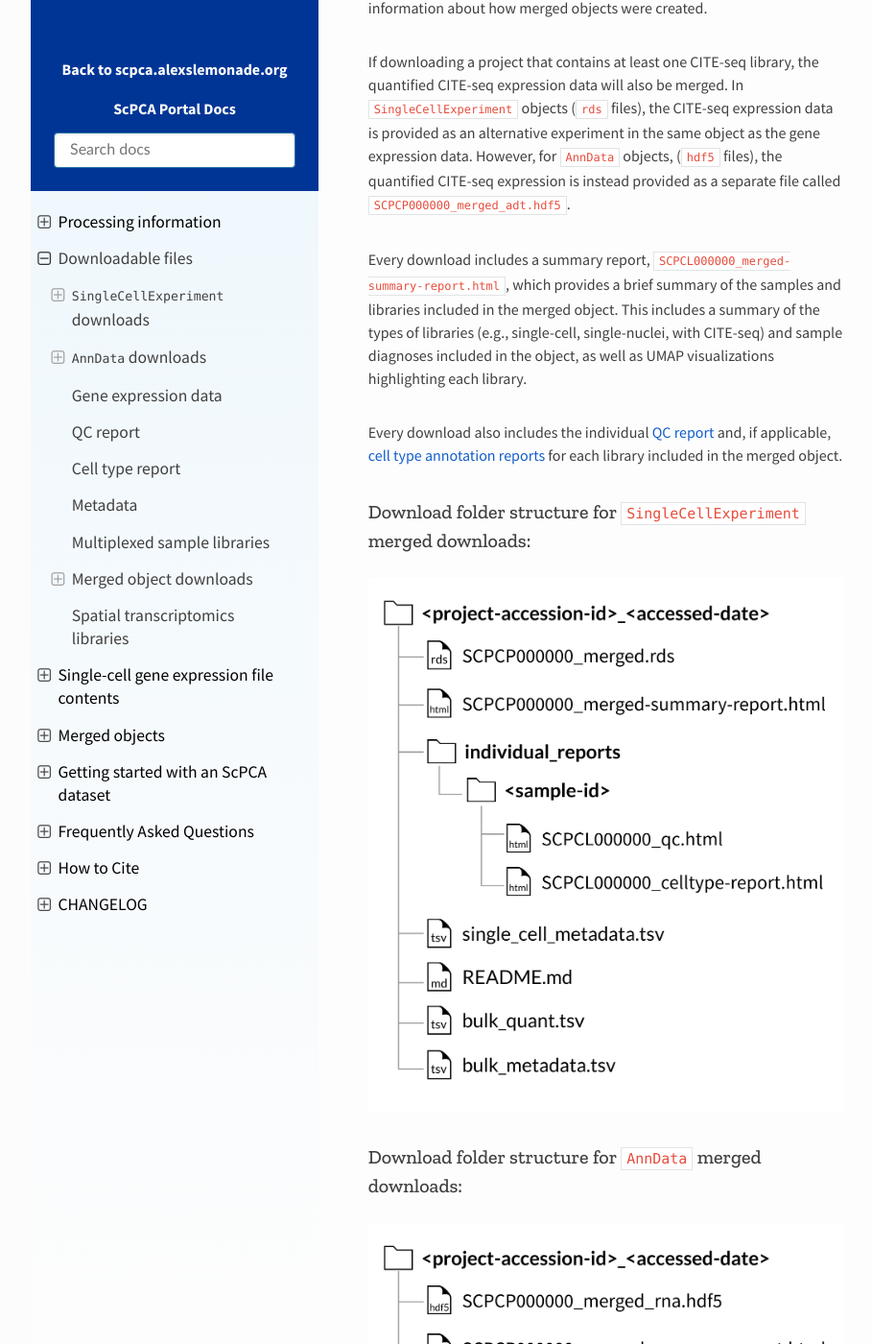
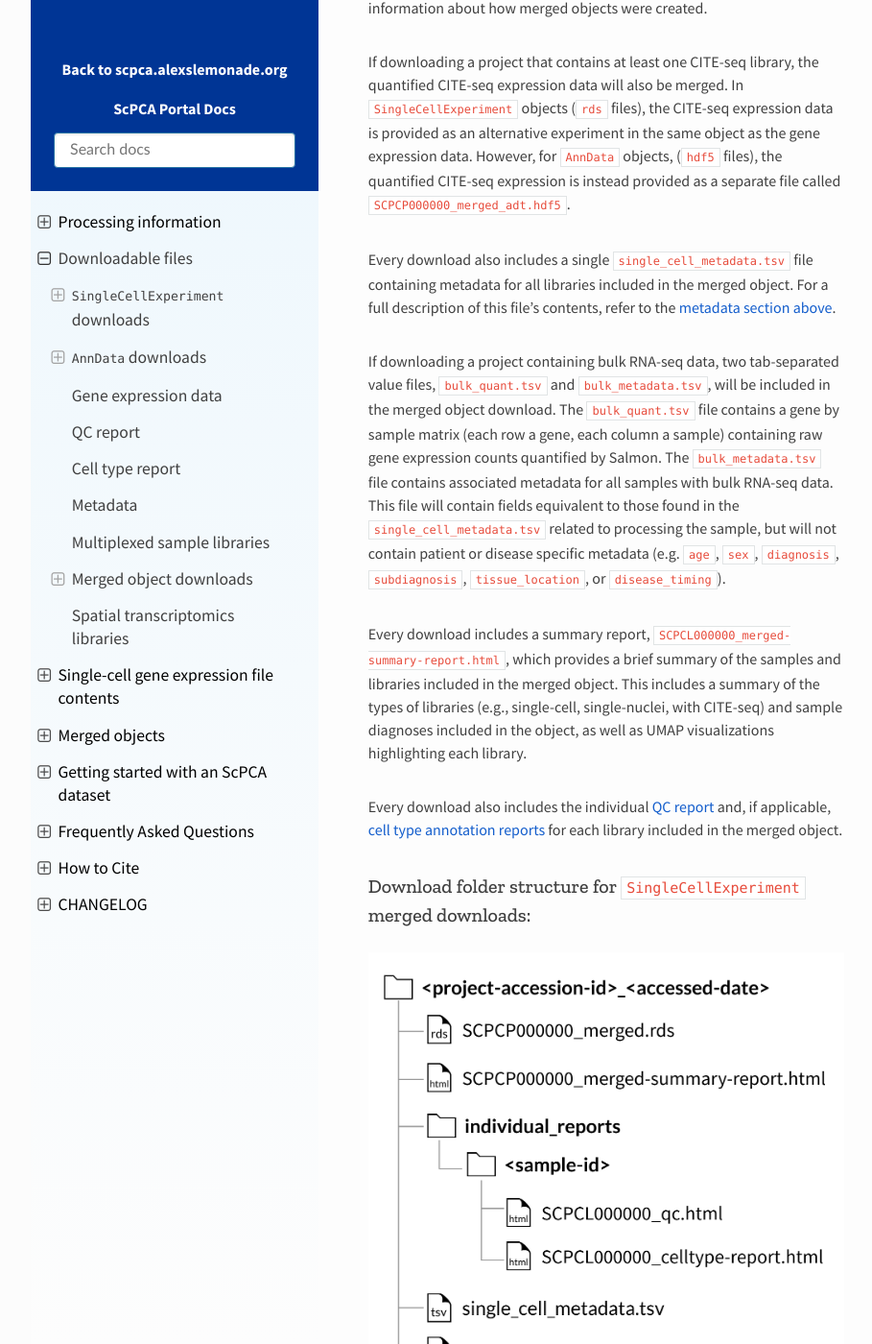
Before and after one commit to DongzeHE/scpca-docs, a Sphinx documentation site: the page built from docs/download_files.md, in a window 1280 px wide and 1400 px high, scrolled down 11101 px. Shown: the whole window at 96% size, without its empty margins (158-1067 px from the left). Built offline with Sphinx 7.4.7 and the Read the Docs theme 2.0.0, drawn with Linux system fonts in a browser that asks for light colours; some of the changed lines change nothing that is shown; some of the changed text lies outside the part shown.

Commit message:
rearrange text

```diff
--- a/docs/download_files.md
+++ b/docs/download_files.md
@@ -154,6 +154,14 @@
 In `SingleCellExperiment` objects (`rds` files), the CITE-seq expression data is provided as an alternative experiment in the same object as the gene expression data.
 However, for `AnnData` objects, (`hdf5` files), the quantified CITE-seq expression is instead provided as a separate file called `SCPCP000000_merged_adt.hdf5`.
 
+Every download also includes a single `single_cell_metadata.tsv` file containing metadata for all libraries included in the merged object.
+For a full description of this file's contents, refer to the [metadata section above](#metadata).
+
+If downloading a project containing bulk RNA-seq data, two tab-separated value files, `bulk_quant.tsv` and `bulk_metadata.tsv`, will be included in the merged object download.
+The `bulk_quant.tsv` file contains a gene by sample matrix (each row a gene, each column a sample) containing raw gene expression counts quantified by Salmon.
+The `bulk_metadata.tsv` file contains associated metadata for all samples with bulk RNA-seq data.
+This file will contain fields equivalent to those found in the `single_cell_metadata.tsv` related to processing the sample, but will not contain patient or disease specific metadata (e.g. `age`, `sex`, `diagnosis`, `subdiagnosis`, `tissue_location`, or `disease_timing`).
+
 Every download includes a summary report, `SCPCL000000_merged-summary-report.html`, which provides a brief summary of the samples and libraries included in the merged object.
 This includes a summary of the types of libraries (e.g., single-cell, single-nuclei, with CITE-seq) and sample diagnoses included in the object, as well as UMAP visualizations highlighting each library.
 
@@ -168,15 +176,6 @@
 ### Download folder structure for `AnnData` merged downloads with CITE-seq (ADT) data:
 ![project download folder](images/merged-anndata-project-citeseq-download-folder.png)
 
-### Merged object metadata
-
-Similar to downloading the project with individual files for each sample, downloading the project as a merged object includes a single `single_cell_metadata.tsv` file containing metadata for all samples included in the download.
-For a full description of this file's contents, refer to the [metadata section above ](#metadata).
-
-If downloading a project containing bulk RNA-seq data, two tab-separated value files, `bulk_quant.tsv` and `bulk_metadata.tsv`, will be included in the project download.
-The `bulk_quant.tsv` file contains a gene by sample matrix (each row a gene, each column a sample) containing raw gene expression counts quantified by Salmon.
-The `bulk_metadata.tsv` file contains associated metadata for all samples with bulk RNA-seq data.
-This file will contain fields equivalent to those found in the `single_cell_metadata.tsv` related to processing the sample, but will not contain patient or disease specific metadata (e.g. `age`, `sex`, `diagnosis`, `subdiagnosis`, `tissue_location`, or `disease_timing`).
 
 ## Spatial transcriptomics libraries
 
```
